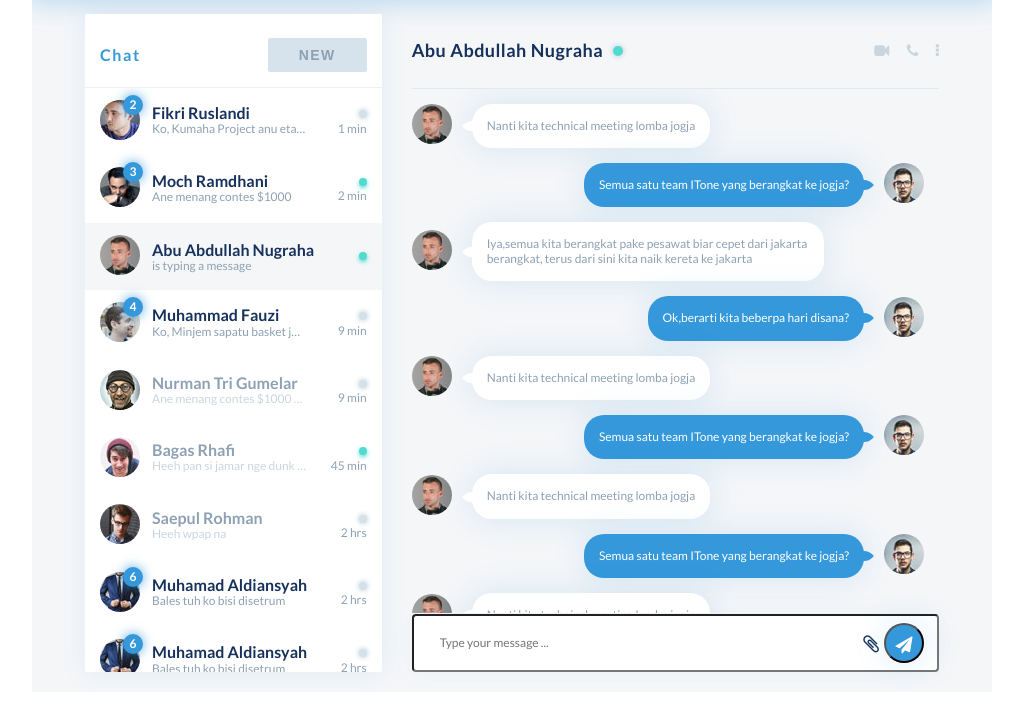
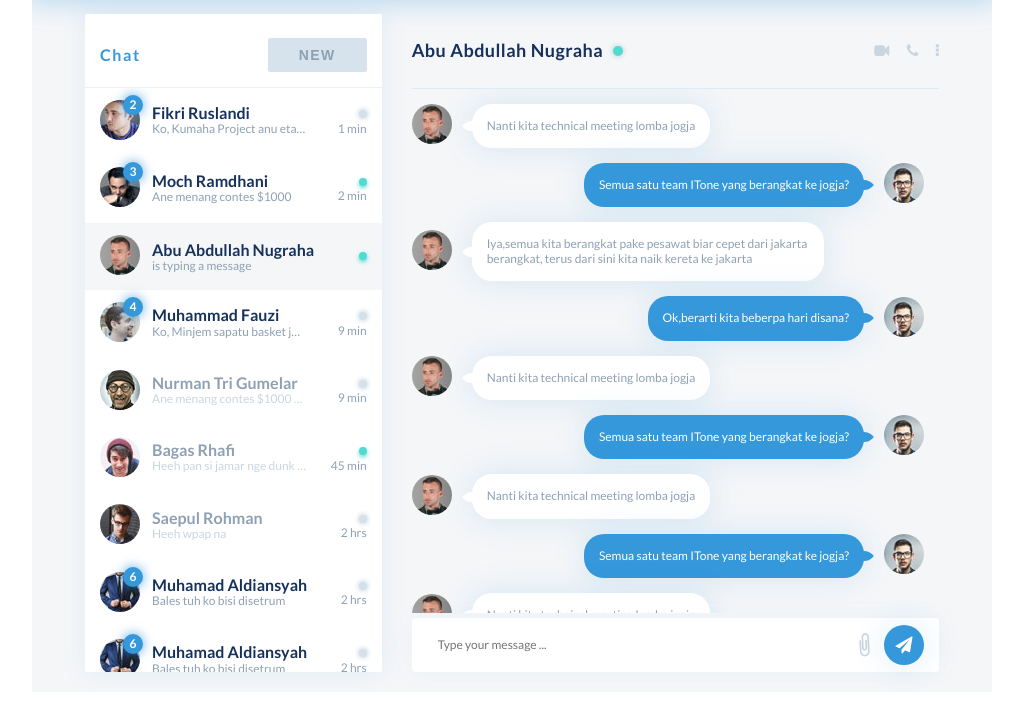
Before and after one commit to omgjulie/chat, a website: page app/index.html in a window 1280 px wide. Shown: the part 93-800 px from the top of the page, without its empty margins (128-1151 px from the left). Drawn offline with Linux system fonts and the light colour scheme.

Commit message:
UPD app-main

```diff
--- a/app/scss/modules/_app-main.scss
+++ b/app/scss/modules/_app-main.scss
@@ -158,6 +158,7 @@
             padding: 20px 86px 20px 26px;
             border-radius: 4px;
             width: 100%;
+            border: none;
 
         }
 
@@ -168,11 +169,11 @@
         .label-file {
             position: absolute;
             top: 50%;
-            transform: translateY(-50%);
-            right: 60px;
-            font-size: 20px;
+            transform: translateY(-50%) rotate(-138deg);
+            right: 65px;
+            font-size: 23px;
             cursor: pointer;
-            color: var(--dark);
+            color: var(--grey-700);
 
         }
 
@@ -192,6 +193,7 @@
             right: 15px;
             cursor: pointer;
             box-shadow: 0px 0px 30px 2px rgba(52, 152, 219, 0.15);
+            border: none;
         }
     }
 }
```
Also changed, not shown: app/css/style.css, 1 other file.
